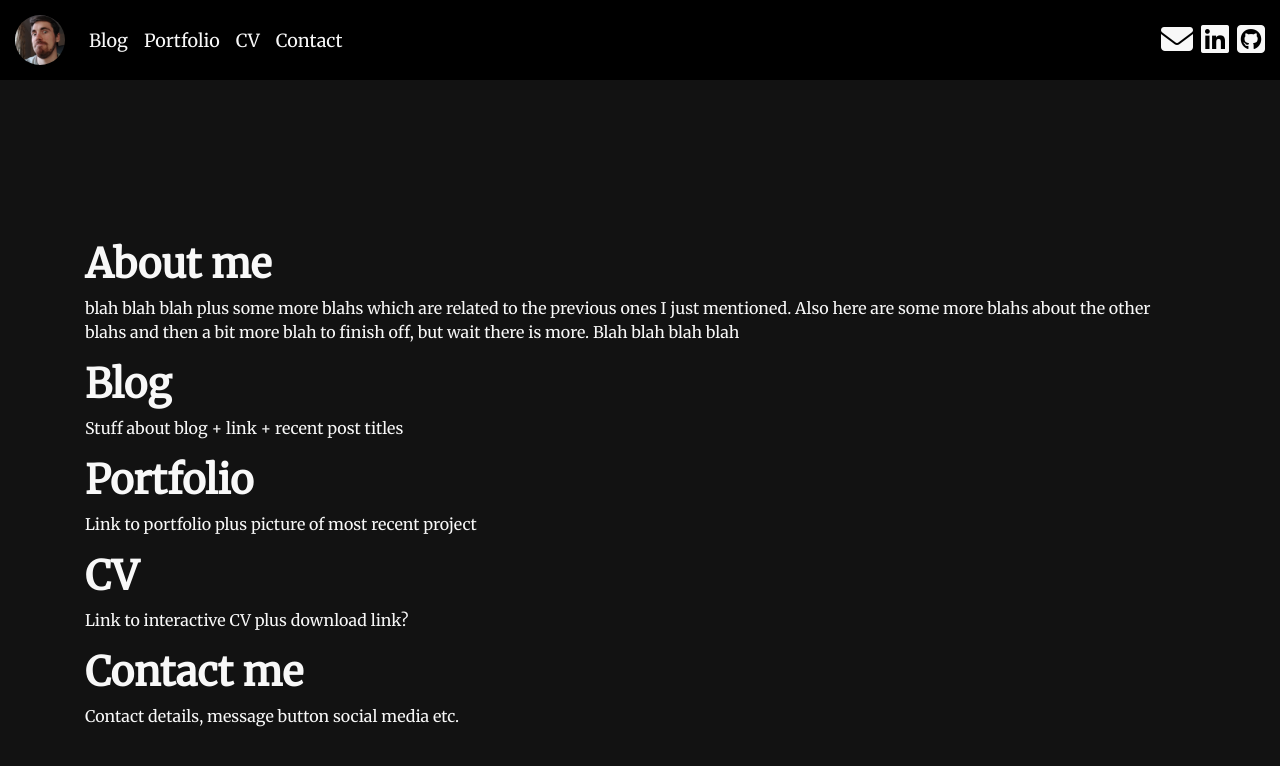
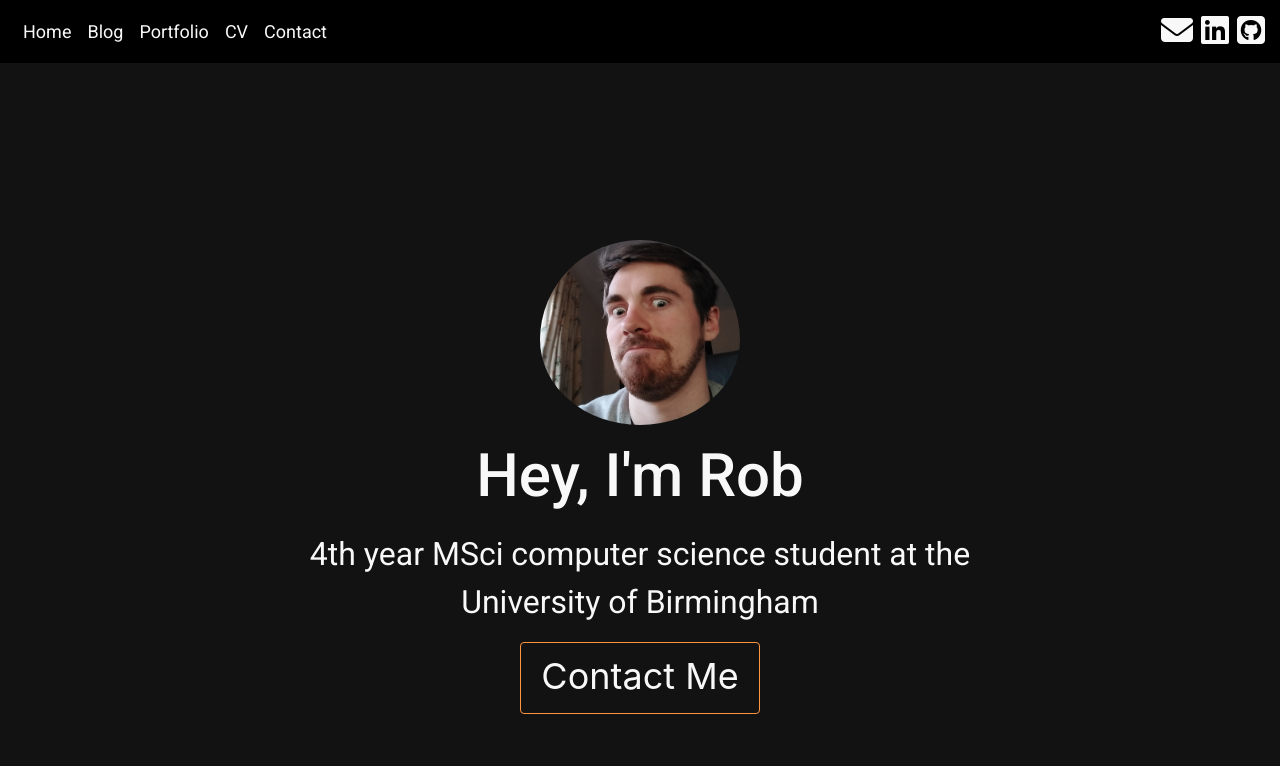
Before and after one commit to Rob-Turff/MyWebsite, a Django app: page / in a window 1280 px wide. Shown: the top 766 px of the page. Run offline with Django 3.2, Linux system fonts and the light colour scheme; some libraries are stand-ins or nearby versions.

Commit message:
Formatting changes + initial contact page

```diff
--- a/blog/TODO.txt
+++ b/blog/TODO.txt
@@ -2,3 +2,4 @@ Add delete buttons to various models
 Add tests for project model
 Make one base form template?
 Change some urls to use title's rather than pk
+Allow changing the order of projects and jobs on page
--- a/blog/static/css/mainpage.css
+++ b/blog/static/css/mainpage.css
@@ -40,7 +40,8 @@ body {
 }
 
 h1, h2, h3, h4, h5, p, a, i, ul, li {
-    font-family: 'Merriweather', serif;
+    /*font-family: 'Merriweather', serif;*/
+    font-family: 'Roboto', sans-serif;
     color: #f8f8f8;
 }
 
@@ -49,7 +50,7 @@ a:hover {
 }
 
 h1, h2, h3, h4 {
-    font-weight: bold;
+    font-weight: 500;
 }
 
 .admin-buttons button {
@@ -92,7 +93,7 @@ hr {
     background-color: #262626;
     margin-bottom: 30px;
     padding: 20px 20px 20px 20px;
-    border: 5px solid #7e8ce0;
+    border: 5px solid #ff943f;
     border-radius: 20px;
 }
 
@@ -113,6 +114,10 @@ hr {
     color: #828282;
 }
 
+.post-detail {
+    padding-top: 50px;
+}
+
 /* --------------------------------------------------------------------------------------------------- */
 /* Project page css*/
 /* --------------------------------------------------------------------------------------------------- */
@@ -124,16 +129,19 @@ hr {
 }
 
 .project-list-button button {
-    color: #005399;
-    border-color: #005399;
+    color: #f8f8f8;
+    border-color: #ff943f;
 }
 
 .project-list-button button:hover {
-    background-color: #084968;
+    background-color: #3d3d3d;
+    border-color: #ff943f;
 }
 
 .btn-outline-primary:not(:disabled):not(.disabled).active {
-    background-color: #084968;
+    color: #f8f8f8;
+    background-color: #3d3d3d;
+    border-color: #ff943f;
 }
 
 .project-list-content {
@@ -143,8 +151,39 @@ hr {
 /* Home page css*/
 /* --------------------------------------------------------------------------------------------------- */
 
-.home-sections {
+.about-section {
     padding-top: 140px;
+    padding-left: 12vw;
+    padding-right: 12vw;
+    text-align: center;
+}
+
+.about-section img {
+    padding-bottom: 15px;
+    border-radius: 50%;
+}
+
+.about-section h1 {
+    font-size: 60px;
+    padding-bottom: 10px;
+}
+
+.about-section p {
+    font-size: 32px;
+}
+
+.about-section button {
+    padding-bottom: 10px;
+    padding-right: 20px;
+    padding-left: 20px;
+    font-size: 36px;
+    border-color: #ff943f;
+    color: #f8f8f8;
+}
+
+.about-section button:hover {
+    background-color: #3d3d3d;
+    border-color: #ff943f;
 }
 
 /* --------------------------------------------------------------------------------------------------- */
@@ -153,7 +192,7 @@ hr {
 
 .cv-page {
     border-radius: 1%;
-    padding: 10px 15px;
+    padding: 30px 50px;
     margin-top: 20px;
     margin-bottom: 20px;
     background-color: #1f1e1e;
--- a/blog/templates/base.html
+++ b/blog/templates/base.html
@@ -10,16 +10,12 @@
     <link rel="stylesheet" href="https://stackpath.bootstrapcdn.com/bootstrap/4.5.0/css/bootstrap.min.css"
           integrity="sha384-9aIt2nRpC12Uk9gS9baDl411NQApFmC26EwAOH8WgZl5MYYxFfc+NcPb1dKGj7Sk" crossorigin="anonymous">
     <title>{% block title %} {% endblock %} | Robert Turff</title>
-    <link href="https://fonts.googleapis.com/css2?family=Merriweather&display=swap" rel="stylesheet">
+    <link href="https://fonts.googleapis.com/css2?family=Roboto:wght@100;300;400;500;700&display=swap" rel="stylesheet">
     <script src="https://kit.fontawesome.com/26767bdcd2.js" crossorigin="anonymous"></script>
     <link rel="stylesheet" href="{% static 'css/mainpage.css' %}">
 </head>
 <body>
 <nav class="navbar navbar-expand-sm fixed-top top-nav">
-    <a class="navbar-brand" href="{% url 'home' %}">
-        <!--TODO change picture -->
-        <img border="0" alt="Home" src="{% static 'images/rob_profile_pic.jpg' %}" width="50" height="50">
-    </a>
     <button class="navbar-toggler mr-auto" type="button" data-toggle="collapse" data-target="#navbarNavDropdown"
             aria-controls="navbarNavDropdown" aria-expanded="false" aria-label="Toggle navigation">
         <span class="navbar-toggler-icon">
@@ -28,6 +24,9 @@
     </button>
     <div class="collapse navbar-collapse order-3 order-sm-2" id="navbarNavDropdown">
         <ul class="navbar-nav mr-auto" id="bootstrap-overrides">
+            <li class="nav-item active">
+                <a class="nav-link" href="{% url 'home' %}" id="topnav-blog-button">Home</a>
+            </li>
             <li class="nav-item active">
                 <a class="nav-link" href="{% url 'post_list' %}" id="topnav-blog-button">Blog</a>
             </li>
@@ -38,7 +37,7 @@
                 <a class="nav-link" href="{% url 'cv_home'%}" id="topnav-cv-button">CV</a>
             </li>
             <li class="nav-item">
-                <a class="nav-link" href="#" id="topnav-contact-button">Contact</a>
+                <a class="nav-link" href="{% url 'contact'%}" id="topnav-cv-button">Contact</a>
             </li>
         </ul>
     </div>
--- a/blog/templates/mainpage/home.html
+++ b/blog/templates/mainpage/home.html
@@ -1,38 +1,15 @@
 {% extends 'base.html' %}
+{% load static %}
 
 {% block title %}
     Home
 {% endblock %}
 
 {% block content %}
-    <div class="home-sections">
         <div class="about-section">
-            <h1>About me</h1>
-            <p>blah blah blah plus some more blahs which are related to the previous ones I just mentioned. Also here
-                are
-                some more blahs about the other blahs and then a bit more blah to finish off, but wait there is more.
-                Blah
-                blah blah blah</p>
+            <img border="0" alt="Home" src="{% static 'images/rob_profile_pic.jpg' %}" width="200" height="200">
+            <h1>Hey, I'm Rob</h1>
+            <p>4th year MSci computer science student at the University of Birmingham</p>
+            <button type="button" class="btn btn-outline-primary">Contact Me</button>
         </div>
-
-        <div class="blog-section">
-            <h1>Blog</h1>
-            <p>Stuff about blog + link + recent post titles</p>
-        </div>
-
-        <div class="portfolio-section">
-            <h1>Portfolio</h1>
-            <p>Link to portfolio plus picture of most recent project</p>
-        </div>
-
-        <div class="cv-section">
-            <h1>CV</h1>
-            <p>Link to interactive CV plus download link?</p>
-        </div>
-
-        <div class="contact-section">
-            <h1>Contact me</h1>
-            <p>Contact details, message button social media etc.</p>
-        </div>
-    </div>
 {% endblock %}
--- a/blog/tests.py
+++ b/blog/tests.py
@@ -192,12 +192,12 @@ class CvProjectSectionTest(TestCase):
 
     def test_project_page_returns_correct_html(self):
         response = self.client.get('/cv/project/new/')
-        self.assertTemplateUsed(response, 'cv/project_edit.html')
+        self.assertTemplateUsed(response, 'cv/cv_project_edit.html')
 
     def test_edit_project_page_returns_correct_html(self):
         self.add_project_to_database(self.project_title, self.project_date, self.project_description)
         response = self.client.get('/cv/project/1/')
-        self.assertTemplateUsed(response, 'cv/project_edit.html')
+        self.assertTemplateUsed(response, 'cv/cv_project_edit.html')
 
     def test_project_page_can_save_POST_request(self):
         self.add_project_to_database(self.project_title, self.project_date, self.project_description)
--- a/blog/urls.py
+++ b/blog/urls.py
@@ -20,4 +20,5 @@ urlpatterns = [
     path('cv/project/new/', views.cv_project_new, name='project_new'),
     path('cv/project/<int:pk>/', views.cv_project_edit, name='project_edit'),
     path('cv/additional_info/', views.cv_additional_info_edit, name='additional_info_edit'),
+    path('contact', views.contact, name='contact'),
 ] + static(settings.MEDIA_URL, document_root=settings.MEDIA_ROOT)
--- a/blog/views.py
+++ b/blog/views.py
@@ -6,6 +6,10 @@ from .models import Post, Project, UniYear, Skills, Job, CvProject, AdditionalIn
 
 def home(request):
     return render(request, 'mainpage/home.html', {})
+
+
+def contact(request):
+    return render(request, 'mainpage/contact.html', {})
 
 
 def post_list(request):
@@ -150,7 +154,7 @@ def cv_project_new(request):
             return redirect('cv_home')
     else:
         form = CvProjectForm()
-    return render(request, 'cv/project_edit.html', {'form': form})
+    return render(request, 'cv/templates/portfolio/cv_project_edit.html', {'form': form})
 
 
 def cv_project_edit(request, pk):
@@ -163,7 +167,7 @@ def cv_project_edit(request, pk):
             return redirect('cv_home')
     else:
         form = CvProjectForm(instance=project)
-    return render(request, 'cv/project_edit.html', {'form': form})
+    return render(request, 'cv/templates/portfolio/cv_project_edit.html', {'form': form})
 
 
 def cv_additional_info_edit(request):
```
Also changed, not shown: blog/templates/blog/post_detail.html (+7 -1 lines), blog/templates/mainpage/contact.html (added, +10 -0 lines), blog/templates/cv/cv_project_edit.html (renamed from blog/templates/cv/project_edit.html).
